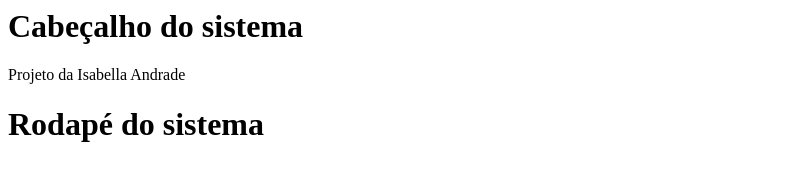
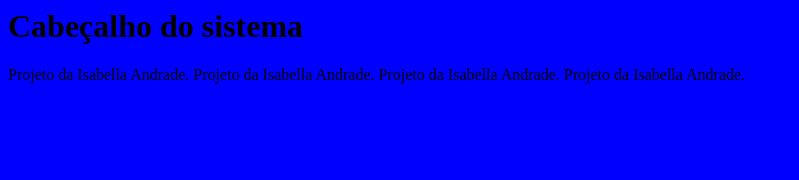
Before and after one commit to isabella-andrade/curso-git, a plain HTML site: page index.html in a window 1280 px wide. Shown: the whole page, without its empty margins (0-799 px from the left). Drawn offline with Linux system fonts and the light colour scheme.

Commit message:
Inicio do design

```diff
--- /dev/null
+++ b/estilo.css
@@ -0,0 +1,3 @@
+body{
+	background-color: blue;
+}
--- a/index.html
+++ b/index.html
@@ -1,13 +1,19 @@
+
 <html>
 	<head>
-		<title>Proposta I para site da empresa</title>
+		<link rel="stylesheet" href="estilo.css">
 	</head>
 
-	<h1>Cabeçalho do sistema </h1>
+	<body>
+		<title>Proposta I para site da empresa</title>
+		<h1>Cabeçalho do sistema </h1>
 
-		<main>
-			Projeto da Isabella Andrade
-		</main>
+			<p>
+			Projeto da Isabella Andrade.
+			Projeto da Isabella Andrade.
+			Projeto da Isabella Andrade.
+			Projeto da Isabella Andrade.
+			</p>
 
-	<h1>Rodapé do sistema</h1>
+	</body>
 </html>
```
